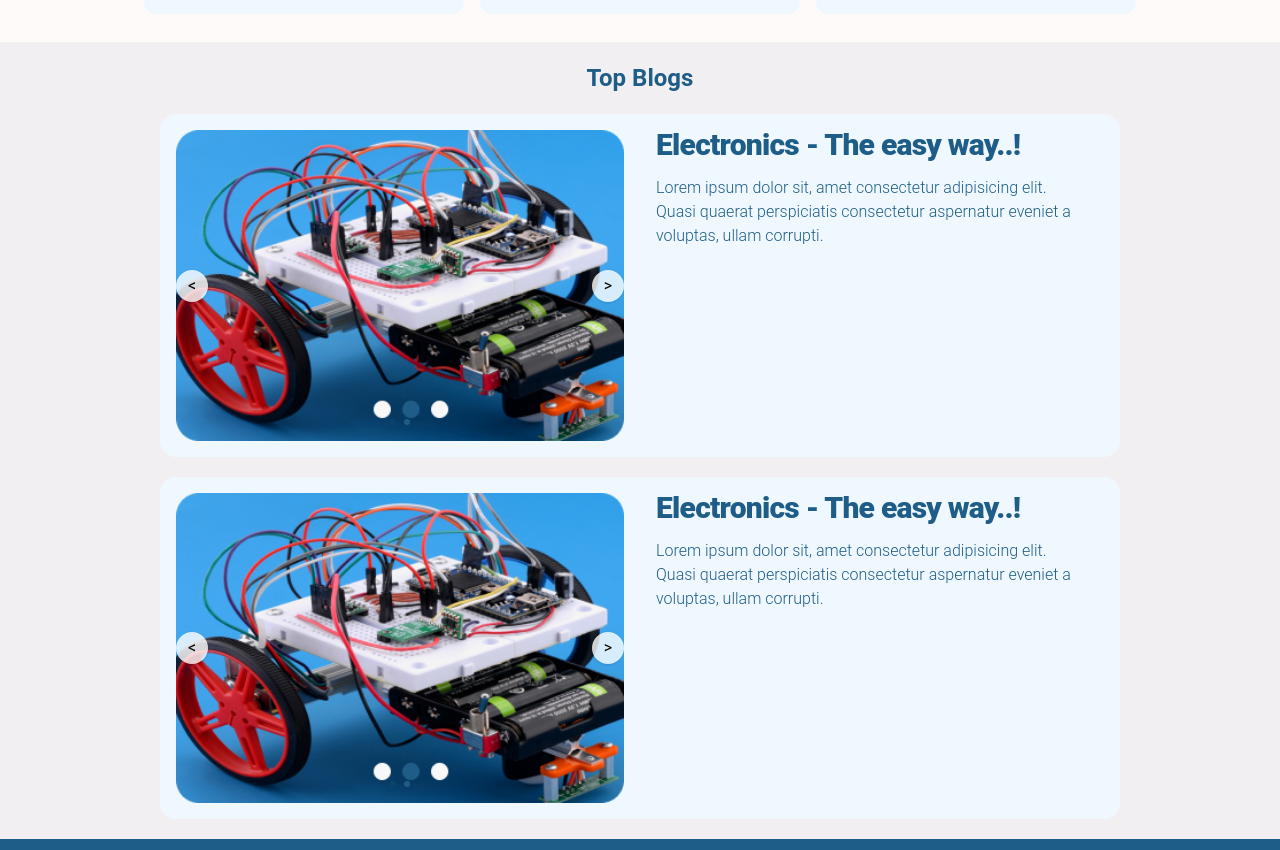
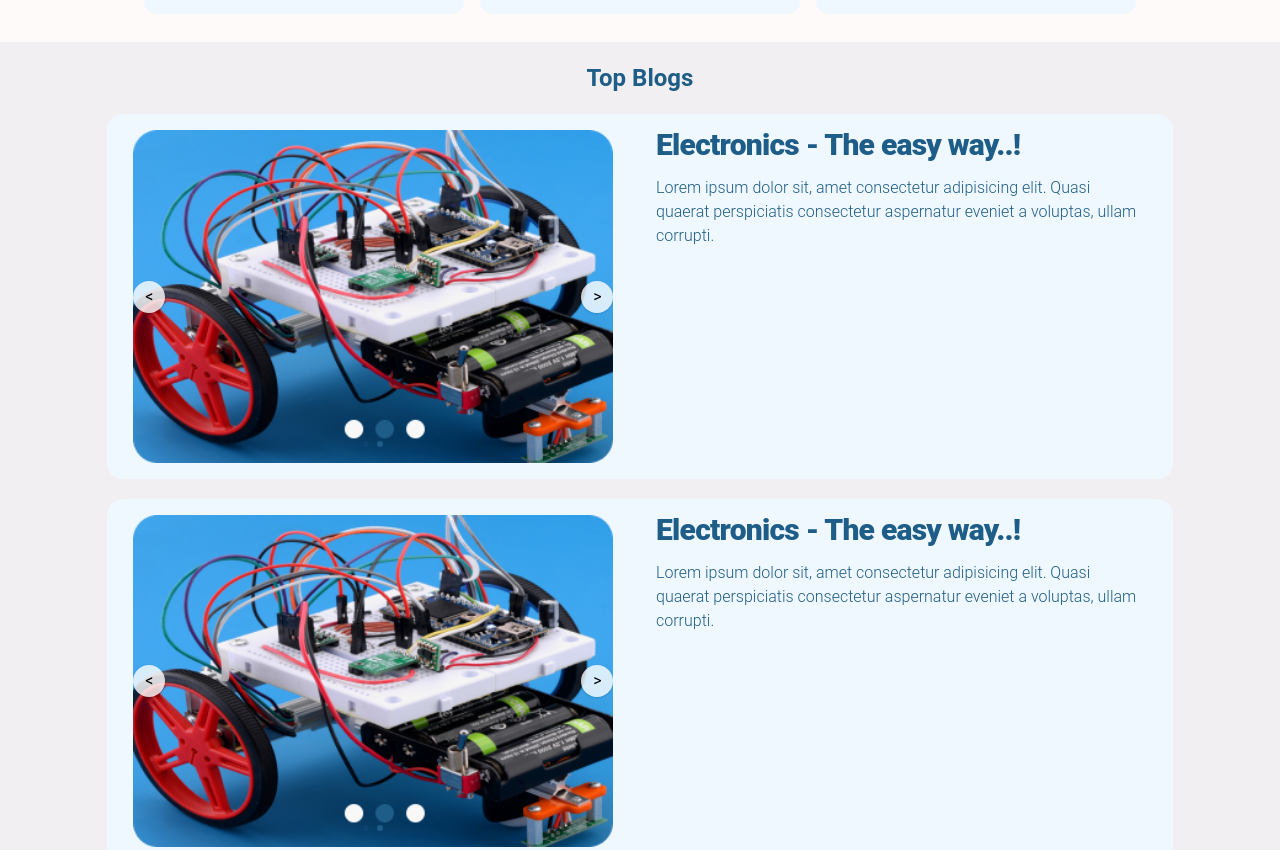
Before and after one commit to Rutvik49/NovaBotz, a React (Vite) app in the folder client/: page / in a window 1280 px wide. Shown: the part 1234-2084 px from the top of the page. Built offline with nearby package versions, Linux system fonts and the light colour scheme.

Commit message:
minor fix.

```diff
--- a/client/src/features/Home/index.jsx
+++ b/client/src/features/Home/index.jsx
@@ -63,8 +63,8 @@ function Home() {
             </h1>
           </div>
           {b.map((b) => (
-            <div className="flex justify-center flex-col sm:justify-between sm:flex-row mx-12 mb-5 rounded-2xl bg-aliceBlue w-80 sm:w-3/4">
-              <div className="mx-4 sm:mx-0 flex justify-center sm:justify-start items-center sm:w-1/2">
+            <div className="flex justify-center flex-col  sm:flex-row mx-12 mb-5 rounded-2xl bg-aliceBlue w-80 sm:w-5/6">
+              <div className="mx-4 sm:mx-0 flex justify-center  items-center sm:w-1/2">
                 <div className="sm:max-w-lg py-4 sm:p-4">
                   <Carousel autoSlide={true}>
                     {[
```
